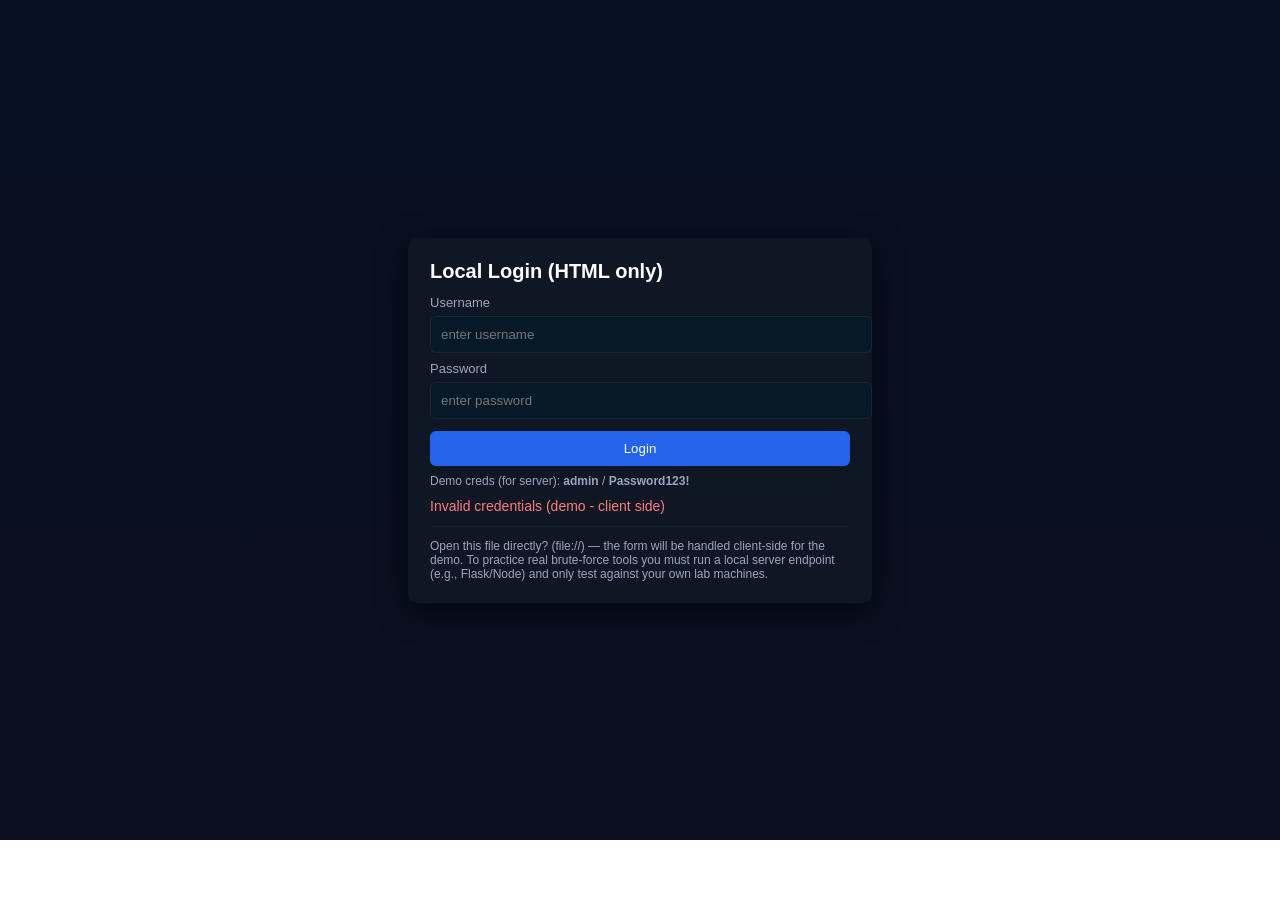
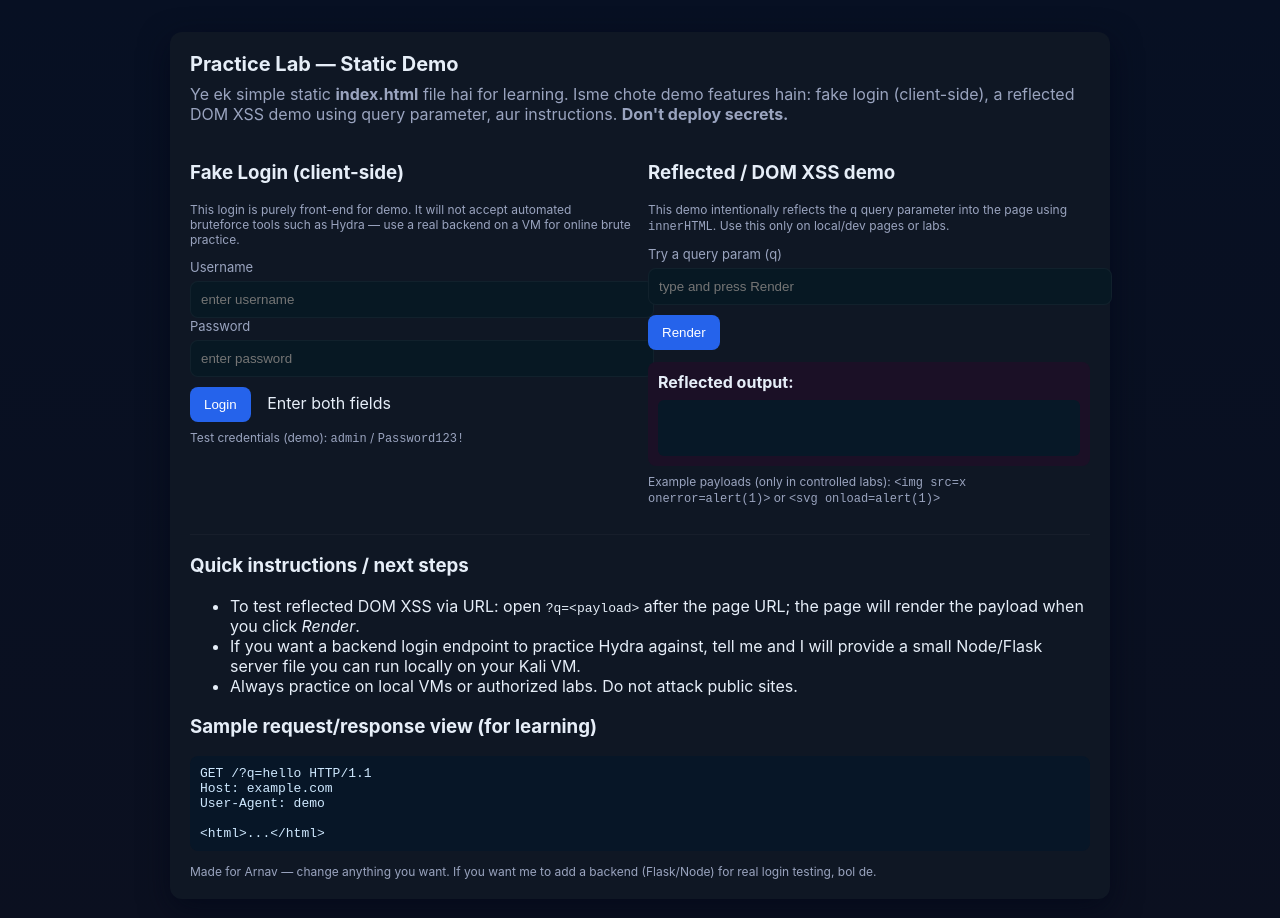
Before and after one commit to ayarnavraj-dev/testing..., a plain HTML site: page index.html in a window 1280 px wide. Both pictures are taken after a click on the button "Login". Before the commit the page ends 840 px from the top, so only its background shows below. Drawn offline with Linux system fonts and the light colour scheme.

Commit message:
Update index.html

```diff
--- a/index.html
+++ b/index.html
@@ -3,54 +3,77 @@
 <head>
   <meta charset="utf-8" />
   <meta name="viewport" content="width=device-width,initial-scale=1" />
-  <title>Local Lab — Login (HTML only)</title>
+  <title>Practice Lab — Demo Index</title>
   <style>
-    :root{--bg:#0b1220;--card:#0f1724;--accent:#2563eb;--muted:#9aa4bf}
-    body{font-family:Arial,Helvetica,sans-serif;background:linear-gradient(180deg,#071023 0%,#0b1020 100%);color:#e6eef8;display:flex;align-items:center;justify-content:center;height:100vh;margin:0;padding:20px}
-    .box{background:var(--card);padding:22px;border-radius:10px;width:420px;max-width:100%;box-shadow:0 8px 30px rgba(0,0,0,.6)}
-    h2{margin:0 0 12px;color:#fff;font-size:20px}
-    label{font-size:13px;color:var(--muted);display:block;margin-top:8px}
-    input{width:100%;padding:10px;margin-top:6px;border-radius:6px;border:1px solid rgba(255,255,255,0.06);background:#071827;color:#e6eef8}
-    button{width:100%;padding:10px;margin-top:12px;border-radius:6px;border:0;background:var(--accent);color:#fff;cursor:pointer}
+    :root{--bg:#0b1020;--card:#0f1724;--accent:#2563eb;--muted:#9aa4bf}
+    body{font-family:Inter,system-ui,Segoe UI,Arial;background:linear-gradient(180deg,#071023 0%,#0b1020 100%);color:#e6eef8;min-height:100vh;display:flex;align-items:center;justify-content:center;padding:24px}
+    .card{width:900px;max-width:100%;background:var(--card);border-radius:12px;padding:20px;box-shadow:0 10px 30px rgba(2,6,23,.6)}
+    h1{margin:0 0 8px;font-size:20px}
+    p.lead{color:var(--muted);margin:0 0 18px}
+    .cols{display:flex;gap:16px}
+    .col{flex:1}
+    label{display:block;font-size:13px;margin-bottom:6px;color:var(--muted)}
+    input[type=text],input[type=password]{width:100%;padding:10px;border-radius:8px;border:1px solid rgba(255,255,255,0.04);background:#071823;color:#e6eef8}
+    button{background:var(--accent);border:0;padding:10px 14px;color:white;border-radius:8px;cursor:pointer}
     .note{font-size:12px;color:var(--muted);margin-top:8px}
-    .result{margin-top:10px;font-size:14px}
-    .success{color:#57ff9a}
-    .fail{color:#ff7b7b}
-    pre{background:#071627;padding:12px;border-radius:8px;overflow:auto;color:#cfe9ff;font-size:13px;line-height:1.45}
-    .post{margin-top:10px}
-    .signature{margin-top:12px;font-size:13px;color:#ffd6d6;text-align:center}
-    .small{font-size:12px;color:var(--muted)}
-    .commands{margin-top:10px}
-    .disclaimer{margin-top:8px;font-size:11px;color:#ffbf7b}
+    pre{background:#071627;padding:10px;border-radius:8px;overflow:auto;color:#cfe9ff}
+    .vuln{background:#1b1026;padding:10px;border-radius:8px}
+    footer{margin-top:12px;font-size:12px;color:var(--muted)}
   </style>
 </head>
 <body>
-  <div class="box" id="mainBox">
-    <h2>Local Login (HTML only)</h2>
+  <div class="card">
+    <h1>Practice Lab — Static Demo</h1>
+    <p class="lead">Ye ek simple static <strong>index.html</strong> file hai for learning. Isme chote demo features hain: fake login (client-side), a reflected DOM XSS demo using query parameter, aur instructions. <strong>Don't deploy secrets.</strong></p>
 
-    <!--
-      NOTE: HTML-only demo. If opened directly (file://) this will simulate login client-side.
-      If served from a real server, the form will submit to /login (server must handle it).
-      Post-login content (made by ULTIMATE X with love + commands) is shown client-side after success.
-    -->
+    <div class="cols">
+      <div class="col">
+        <h3>Fake Login (client-side)</h3>
+        <p class="note">This login is purely front-end for demo. It will not accept automated bruteforce tools such as Hydra — use a real backend on a VM for online brute practice.</p>
+        <label for="username">Username</label>
+        <input id="username" type="text" placeholder="enter username" autocomplete="off" />
+        <label for="password">Password</label>
+        <input id="password" type="password" placeholder="enter password" autocomplete="off" />
+        <div style="margin-top:10px">
+          <button id="loginBtn">Login</button>
+          <span id="loginResult" style="margin-left:12px"></span>
+        </div>
+        <p class="note">Test credentials (demo): <code>admin</code> / <code>Password123!</code></p>
+      </div>
 
-    <form action="/login" method="post" id="loginForm" autocomplete="off">
-      <label for="username">Username</label>
-      <input name="username" id="username" type="text" placeholder="enter username" />
+      <div class="col">
+        <h3>Reflected / DOM XSS demo</h3>
+        <p class="note">This demo intentionally reflects the <code>q</code> query parameter into the page using <code>innerHTML</code>. Use this only on local/dev pages or labs.</p>
+        <label for="qparam">Try a query param (q)</label>
+        <input id="qparam" type="text" placeholder="type and press Render" />
+        <div style="margin-top:10px">
+          <button id="renderBtn">Render</button>
+        </div>
+        <div style="margin-top:12px" class="vuln">
+          <strong>Reflected output:</strong>
+          <div id="output" style="margin-top:8px;padding:8px;background:#071827;border-radius:6px;min-height:40px"></div>
+        </div>
+        <p class="note">Example payloads (only in controlled labs): <code>&lt;img src=x onerror=alert(1)&gt;</code> or <code>&lt;svg onload=alert(1)&gt;</code></p>
+      </div>
+    </div>
 
-      <label for="password">Password</label>
-      <input name="password" id="password" type="password" placeholder="enter password" />
+    <hr style="margin:16px 0;border:none;border-top:1px solid rgba(255,255,255,0.03)" />
 
-      <button type="submit" id="loginBtn">Login</button>
-    </form>
+    <h3>Quick instructions / next steps</h3>
+    <ul>
+      <li>To test reflected DOM XSS via URL: open <code>?q=&lt;payload&gt;</code> after the page URL; the page will render the payload when you click <em>Render</em>.</li>
+      <li>If you want a backend login endpoint to practice Hydra against, tell me and I will provide a small Node/Flask server file you can run locally on your Kali VM.</li>
+      <li>Always practice on local VMs or authorized labs. Do not attack public sites.</li>
+    </ul>
 
-    <div class="note">Demo creds (for server): <strong>admin</strong> / <strong>Password123!</strong></div>
+    <h3>Sample request/response view (for learning)</h3>
+    <pre id="sample">GET /?q=hello HTTP/1.1
+Host: example.com
+User-Agent: demo
 
-    <div class="result" id="resultArea" aria-live="polite"></div>
+&lt;html&gt;...&lt;/html&gt;</pre>
 
-    <hr style="margin:12px 0;border:none;border-top:1px solid rgba(255,255,255,0.03)">
-
-    <div class="small">Open this file directly? (file://) — the form will be handled client-side for the demo. To practice real brute-force tools you must run a local server endpoint (e.g., Flask/Node) and only test against your own lab machines.</div>
+    <footer>Made for Arnav — change anything you want. If you want me to add a backend (Flask/Node) for real login testing, bol de.</footer>
   </div>
 
   <script>
@@ -58,95 +81,34 @@
     const DEMO_USER = 'admin';
     const DEMO_PASS = 'Password123!';
 
-    const mainBox = document.getElementById('mainBox');
-    const loginForm = document.getElementById('loginForm');
-    const resultArea = document.getElementById('resultArea');
+    document.getElementById('loginBtn').addEventListener('click',()=>{
+      const u = document.getElementById('username').value;
+      const p = document.getElementById('password').value;
+      const out = document.getElementById('loginResult');
+      if(!u || !p){ out.textContent='Enter both fields'; return; }
+      if(u===DEMO_USER && p===DEMO_PASS){ out.textContent='Login successful (demo)'; out.style.color='#57ff9a'; }
+      else{ out.textContent='Invalid credentials'; out.style.color='#ff7b7b'; }
+    });
 
-    function renderPostLoginView(username){
-      // Replace box contents with a post-login panel
-      mainBox.innerHTML = `
-        <h2>Welcome, ${escapeHtml(username)}!</h2>
-        <div class="post small">You are now in the local demo post-login view.</div>
-
-        <div class="post commands">
-          <strong>Made by ULTIMATE X with love ❤️</strong>
-          <div class="signature">— ULTIMATE X</div>
-
-          <div style="margin-top:12px">
-            <div class="small">Useful <strong>John the Ripper</strong> &amp; <strong>Hydra</strong> commands (lab use only):</div>
-            <pre>
-# ----- John the Ripper (offline hash cracking) -----
-# Simple wordlist attack against a known MD5 hash
-john --format=raw-md5 --wordlist=/usr/share/wordlists/rockyou.txt hashes.txt
-
-# Use default format auto-detection with rules (faster & smarter)
-john --wordlist=/usr/share/wordlists/rockyou.txt --rules hashes.txt
-
-# Show cracked passwords
-john --show hashes.txt
-
-# Incremental brute-force (very slow, lab only)
-john --incremental hashes.txt
-
-# ----- Hydra (online brute forcing HTTP forms / SSH etc.) -----
-# SSH brute (single user)
-hydra -l root -P /usr/share/wordlists/rockyou.txt ssh://10.10.10.5 -t 4 -f -V
-
-# HTTP form brute example (replace host/path and failure string)
-hydra -l admin -P /root/rock500.txt http-post-form "127.0.0.1:5000/login:username=^USER^&password=^PASS^:F=Invalid username or password" -t 4 -V
-
-# Simple FTP brute example
-hydra -L users.txt -P /usr/share/wordlists/rockyou.txt ftp://127.0.0.1 -t 4 -f
-
-# Notes:
-# - Replace targets and ports with your lab machine addresses.
-# - Use small lists first (head -n 100) and low threads (-t 1 or 2) to avoid lockouts or harm.
-# - Always test only on systems you own or are authorized to test.
-            </pre>
-          </div>
-
-          <div class="disclaimer">⚠️ These commands are provided for learning and authorized lab use only. Never use them against systems you don't own or have permission to test.</div>
-        </div>
-      `;
+    // Render reflected q param into page (intentionally vulnerable to DOM XSS for learning)
+    function getQueryParam(name){
+      const params = new URLSearchParams(window.location.search);
+      return params.get(name) || '';
     }
 
-    // Simple HTML escape to avoid injection in demo
-    function escapeHtml(s){
-      return String(s).replace(/&/g,'&amp;').replace(/</g,'&lt;').replace(/>/g,'&gt;').replace(/"/g,'&quot;');
-    }
-
-    // If page served via file:// or hostname empty, intercept submission and handle client-side
-    loginForm.addEventListener('submit', function(e){
-      const proto = location.protocol;
-      const hostEmpty = (location.hostname === '' || location.hostname === 'localhost' || location.hostname === '127.0.0.1');
-      if(proto === 'file:' || hostEmpty){
-        e.preventDefault();
-        const u = document.getElementById('username').value || '';
-        const p = document.getElementById('password').value || '';
-        if(u === DEMO_USER && p === DEMO_PASS){
-          resultArea.textContent = 'Login successful (demo - client side)';
-          resultArea.className = 'result success';
-          // show post-login view
-          setTimeout(()=> renderPostLoginView(u), 600);
-        } else {
-          resultArea.textContent = 'Invalid credentials (demo - client side)';
-          resultArea.className = 'result fail';
-        }
-      }
-      // If served from a server (e.g., http://127.0.0.1:5000), let the browser submit to /login
-      // and the server can redirect or return a page. This HTML-only file will not intercept that.
+    const output = document.getElementById('output');
+    const qfield = document.getElementById('qparam');
+    document.getElementById('renderBtn').addEventListener('click',()=>{
+      const val = qfield.value;
+      // intentionally using innerHTML for demo to show how unsanitized input can be dangerous
+      output.innerHTML = val;
     });
 
-    // Optional: if page URL contains ?autologin=1&user=... (for quick demo), auto-login client-side
-    (function autoLoginFromQuery(){
-      try{
-        const params = new URLSearchParams(window.location.search);
-        if(params.get('autologin') === '1'){
-          const user = params.get('user') || DEMO_USER;
-          renderPostLoginView(user);
-        }
-      }catch(err){}
-    })();
+    // Auto-fill from URL if present
+    window.addEventListener('load',()=>{
+      const q = getQueryParam('q');
+      if(q){ document.getElementById('qparam').value = q; output.innerHTML = q; }
+    });
   </script>
 </body>
 </html>
```
